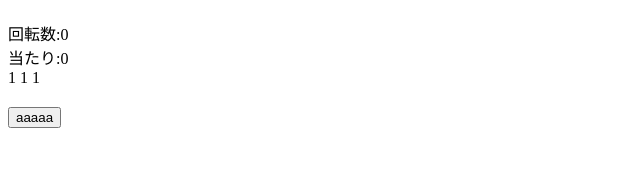
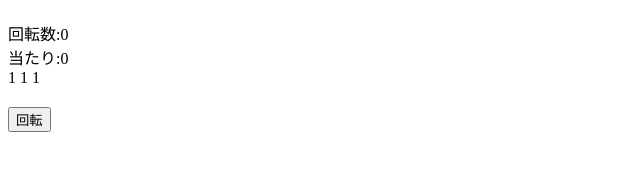
Before and after one commit to X22U011/obnizgame, a plain HTML site: page button/index.html in a window 1280 px wide. Shown: the full height of the page, 0-640 px from the left. Drawn offline with Linux system fonts and the light colour scheme.

Commit message:
Update index.html

```diff
--- a/button/index.html
+++ b/button/index.html
@@ -16,7 +16,7 @@
 
     <div id = "other"></div>
 
-    <button onclick="clickButton()" id="button">aaaaa</button>
+    <button onclick="clickButton()" id="button">回転</button>
     <script src="js/code.js"></script>
 </body>
 </html>
```
